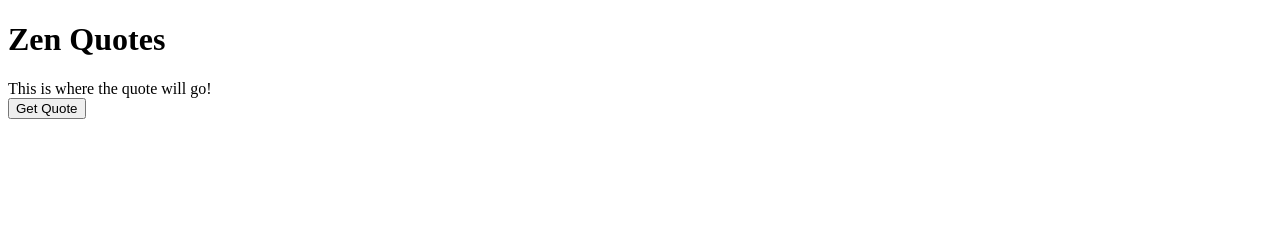
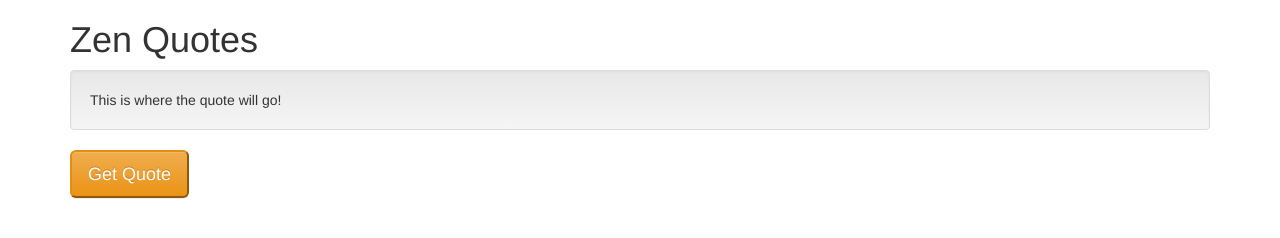
Before and after one commit to Dturn73/zenQuotes, a plain HTML site: page index.html in a window 1280 px wide. Drawn offline with nearby package versions, Linux system fonts and the light colour scheme.

Commit message:
some bootstap styles

```diff
--- a/index.html
+++ b/index.html
@@ -2,12 +2,21 @@
 <html>
 	<head>
 		<title>Zen Quotes Page</title>
+		<!-- Latest compiled and minified CSS -->
+		<link rel="stylesheet" href="https://maxcdn.bootstrapcdn.com/bootstrap/3.2.0/css/bootstrap.min.css">
+
+		<!-- Optional theme -->
+		<link rel="stylesheet" href="https://maxcdn.bootstrapcdn.com/bootstrap/3.2.0/css/bootstrap-theme.min.css">
+
+		<!-- Latest compiled and minified JavaScript -->
+		<script src="https://maxcdn.bootstrapcdn.com/bootstrap/3.2.0/js/bootstrap.min.js"></script>
 	</head>
-<body>
+	<body class="container">
+
 		<h1>Zen Quotes</h1>
-<div class="js-quote">
+				<div class="js-quote well">
 					This is where the quote will go!
 				</div>
-<button class="new-quote">Get Quote</button>
+			<button class="new-quote btn-lg btn-warning">Get Quote</button>
 	</body>
 </html>
```
Lines whose indentation alone changed are shown as unchanged.
